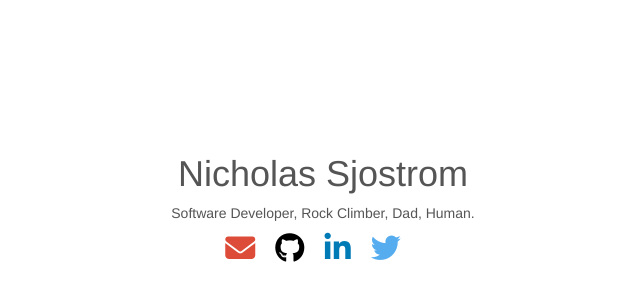
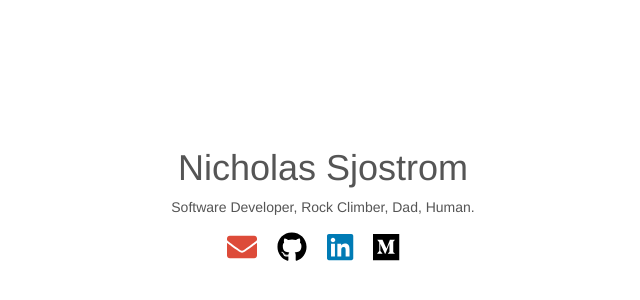
Before and after one commit to anothrNick/anothrNick.github.io, a plain HTML site: page index.html in a window 1280 px wide. Shown: the part 196-496 px from the top of the page, without its empty margins (317-957 px from the left). Drawn offline with nearby package versions, Linux system fonts and the light colour scheme.

Commit message:
Update index.html

```diff
--- a/index.html
+++ b/index.html
@@ -12,9 +12,7 @@
 
         <link rel="stylesheet" href="https://cdnjs.cloudflare.com/ajax/libs/normalize/4.2.0/normalize.min.css">
         <script src="https://cdnjs.cloudflare.com/ajax/libs/modernizr/2.8.3/modernizr.min.js"></script>
-        <script src="https://use.fontawesome.com/dd72528c14.js"></script>
-        <!--<link rel="stylesheet" href="css/main.css"> -->
-        <!-- Latest compiled and minified CSS -->
+		<!-- Latest compiled and minified CSS -->
 		<link rel="stylesheet" href="https://maxcdn.bootstrapcdn.com/bootstrap/3.3.7/css/bootstrap.min.css" integrity="sha384-BVYiiSIFeK1dGmJRAkycuHAHRg32OmUcww7on3RYdg4Va+PmSTsz/K68vbdEjh4u" crossorigin="anonymous">
 		<style>
 			* {
@@ -42,9 +40,12 @@
 				display: flex;
 				flex-direction: column;
 			  	color: #555;
+
+				z-index: 1000;
+    			background-color: rgba(255,255,255,.8);
 			}
 
-			main .content i.fa {
+			main .content a {
 				border-radius: 200px;
 				margin-right: 20px;
 				font-size: 30px;
@@ -65,8 +66,8 @@
 				/*background-color: #007bb5;*/
 			}
 
-			.fa-twitter{
-				color: #55acee;
+			.fa-medium{
+				color: #000;
 				/*background-color: #007bb5;*/
 			}
 
@@ -102,7 +103,7 @@
 				border-color: rgba(0,0,0,.2);
 			}
 
-			.project .fa {
+			.project .fab, .project .fas {
 				color: #FFF;
 				position: absolute;
 				bottom: 2px;
@@ -128,13 +129,15 @@
 		     <p style="text-align: center;color: AAA;">Software Developer, Rock Climber, Dad, Human.</p>
 		     <p class="title">
 		     	<a href="mailto:nick@sjostrom.io"><i class="fa fa-envelope"></i></a>
-		     	<a href="https://github.com/anothrNick"><i class="fa fa-github"></i></a>
-		     	<a href="https://www.linkedin.com/in/nicksjostrom"><i class="fa fa-linkedin"></i></a>
-		     	<a href="https://twitter.com/nickShosh"><i class="fa fa-twitter"></i></a>
+		     	<a href="https://github.com/anothrNick"><i class="fab fa-github"></i></a>
+		     	<a href="https://www.linkedin.com/in/nicksjostrom"><i class="fab fa-linkedin"></i></a>
+		     	<a href="https://medium.com/@nick.sjostrom12"><i class="fab fa-medium"></i></a>
 		    </p>
 		  </div>
 
+		  <!-- <i style="position: absolute;bottom: -20px;left: 0;font-size: 20em;" class="fa fa-mountain"></i> -->
 		</main>
 
-    </body>
+		<script defer src="https://use.fontawesome.com/releases/v5.11.2/js/all.js" integrity="sha384-b3ua1l97aVGAPEIe48b4TC60WUQbQaGi2jqAWM90y0OZXZeyaTCWtBTKtjW2GXG1" crossorigin="anonymous"></script>
+	</body>
 </html>
```
